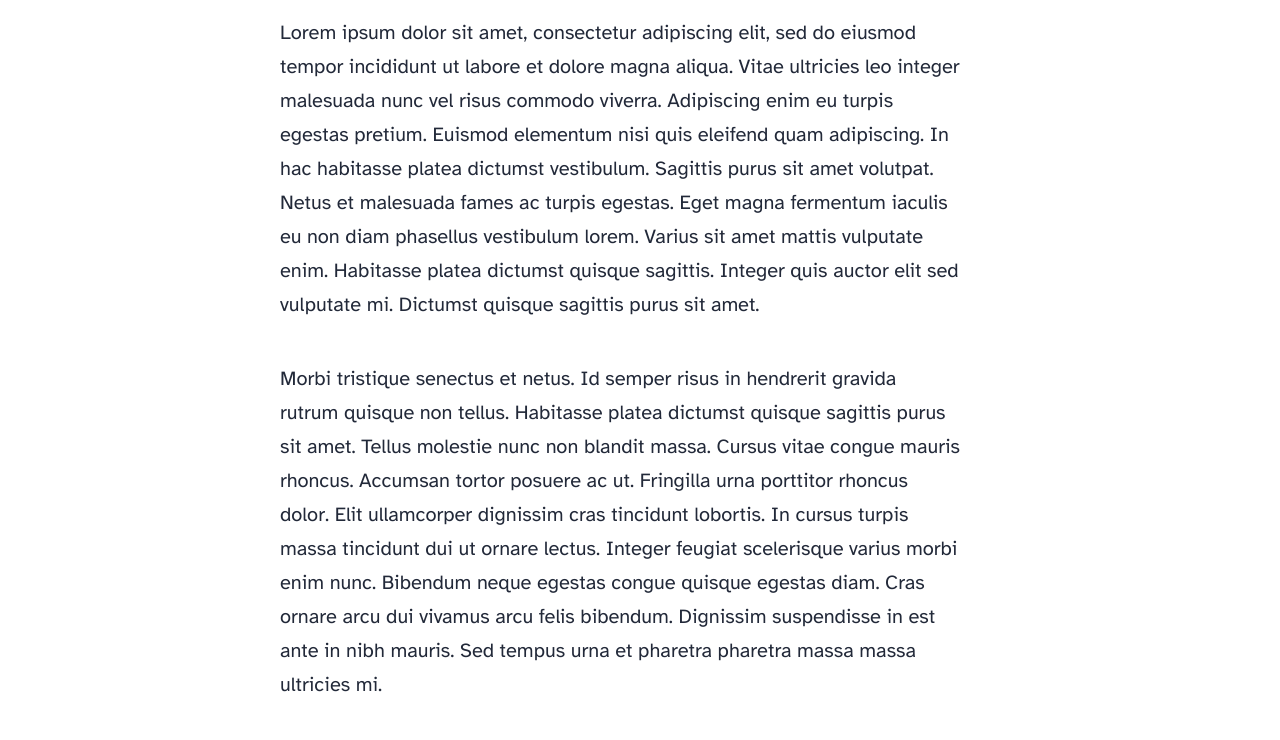
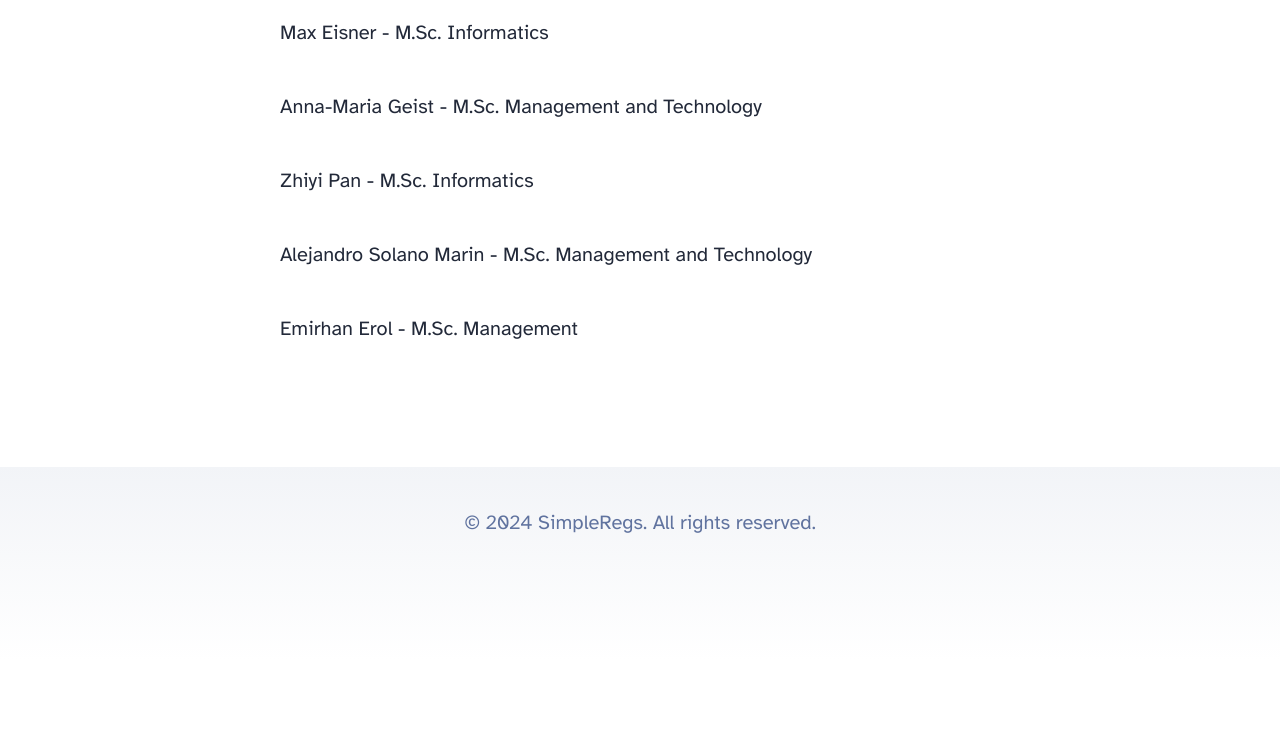
Before and after one commit to max-ae/tc-frontend, an Astro site: page /about in a window 1280 px wide. Shown: the part 1132-1872 px from the top of the page. After the commit the page ends 1793 px from the top, so only its background shows below. Built offline with nearby package versions, Linux system fonts and the light colour scheme; Astro itself is replaced by a stand-in of ours.

Commit message:
add team page

```diff
--- a/src/pages/about.astro
+++ b/src/pages/about.astro
@@ -1,62 +1,20 @@
 ---
-import Layout from '../layouts/BlogPost.astro';
+import Layout from "../layouts/BlogPost.astro";
 ---
 
 <Layout
-	title="About Me"
-	description="Lorem ipsum dolor sit amet"
-	pubDate={new Date('August 08 2021')}
-	heroImage="/blog-placeholder-about.jpg"
+	title="About Us"
+	description="The people behind SimpleRegs"
+	pubDate={new Date("October 15 2023")}
+	heroImage="/team.jpg"
 >
-	<p>
-		Lorem ipsum dolor sit amet, consectetur adipiscing elit, sed do eiusmod tempor incididunt ut
-		labore et dolore magna aliqua. Vitae ultricies leo integer malesuada nunc vel risus commodo
-		viverra. Adipiscing enim eu turpis egestas pretium. Euismod elementum nisi quis eleifend quam
-		adipiscing. In hac habitasse platea dictumst vestibulum. Sagittis purus sit amet volutpat. Netus
-		et malesuada fames ac turpis egestas. Eget magna fermentum iaculis eu non diam phasellus
-		vestibulum lorem. Varius sit amet mattis vulputate enim. Habitasse platea dictumst quisque
-		sagittis. Integer quis auctor elit sed vulputate mi. Dictumst quisque sagittis purus sit amet.
-	</p>
+	<p>Max Eisner - M.Sc. Informatics</p>
 
-	<p>
-		Morbi tristique senectus et netus. Id semper risus in hendrerit gravida rutrum quisque non
-		tellus. Habitasse platea dictumst quisque sagittis purus sit amet. Tellus molestie nunc non
-		blandit massa. Cursus vitae congue mauris rhoncus. Accumsan tortor posuere ac ut. Fringilla urna
-		porttitor rhoncus dolor. Elit ullamcorper dignissim cras tincidunt lobortis. In cursus turpis
-		massa tincidunt dui ut ornare lectus. Integer feugiat scelerisque varius morbi enim nunc.
-		Bibendum neque egestas congue quisque egestas diam. Cras ornare arcu dui vivamus arcu felis
-		bibendum. Dignissim suspendisse in est ante in nibh mauris. Sed tempus urna et pharetra pharetra
-		massa massa ultricies mi.
-	</p>
+	<p>Anna-Maria Geist - M.Sc. Management and Technology</p>
 
-	<p>
-		Mollis nunc sed id semper risus in. Convallis a cras semper auctor neque. Diam sit amet nisl
-		suscipit. Lacus viverra vitae congue eu consequat ac felis donec. Egestas integer eget aliquet
-		nibh praesent tristique magna sit amet. Eget magna fermentum iaculis eu non diam. In vitae
-		turpis massa sed elementum. Tristique et egestas quis ipsum suspendisse ultrices. Eget lorem
-		dolor sed viverra ipsum. Vel turpis nunc eget lorem dolor sed viverra. Posuere ac ut consequat
-		semper viverra nam. Laoreet suspendisse interdum consectetur libero id faucibus. Diam phasellus
-		vestibulum lorem sed risus ultricies tristique. Rhoncus dolor purus non enim praesent elementum
-		facilisis. Ultrices tincidunt arcu non sodales neque. Tempus egestas sed sed risus pretium quam
-		vulputate. Viverra suspendisse potenti nullam ac tortor vitae purus faucibus ornare. Fringilla
-		urna porttitor rhoncus dolor purus non. Amet dictum sit amet justo donec enim.
-	</p>
+	<p>Zhiyi Pan - M.Sc. Informatics</p>
 
-	<p>
-		Mattis ullamcorper velit sed ullamcorper morbi tincidunt. Tortor posuere ac ut consequat semper
-		viverra. Tellus mauris a diam maecenas sed enim ut sem viverra. Venenatis urna cursus eget nunc
-		scelerisque viverra mauris in. Arcu ac tortor dignissim convallis aenean et tortor at. Curabitur
-		gravida arcu ac tortor dignissim convallis aenean et tortor. Egestas tellus rutrum tellus
-		pellentesque eu. Fusce ut placerat orci nulla pellentesque dignissim enim sit amet. Ut enim
-		blandit volutpat maecenas volutpat blandit aliquam etiam. Id donec ultrices tincidunt arcu. Id
-		cursus metus aliquam eleifend mi.
-	</p>
+	<p>Alejandro Solano Marin - M.Sc. Management and Technology</p>
 
-	<p>
-		Tempus quam pellentesque nec nam aliquam sem. Risus at ultrices mi tempus imperdiet. Id porta
-		nibh venenatis cras sed felis eget velit. Ipsum a arcu cursus vitae. Facilisis magna etiam
-		tempor orci eu lobortis elementum. Tincidunt dui ut ornare lectus sit. Quisque non tellus orci
-		ac. Blandit libero volutpat sed cras. Nec tincidunt praesent semper feugiat nibh sed pulvinar
-		proin gravida. Egestas integer eget aliquet nibh praesent tristique magna.
-	</p>
+	<p>Emirhan Erol - M.Sc. Management</p>
 </Layout>
```
Also changed, not shown: 1 other file.
